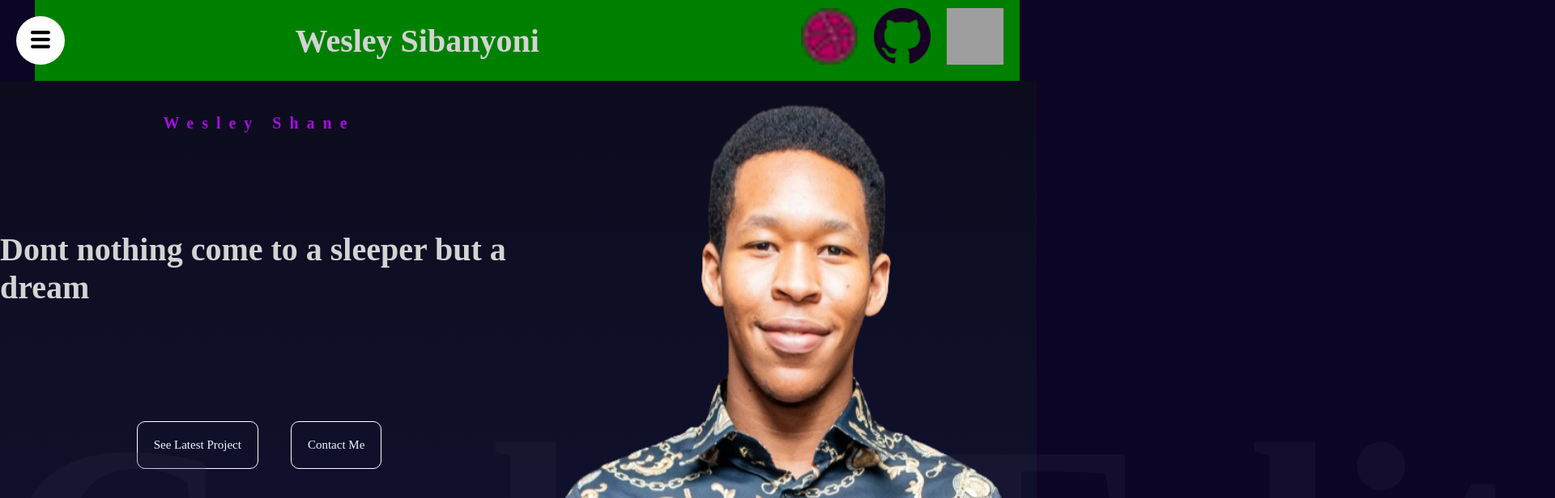
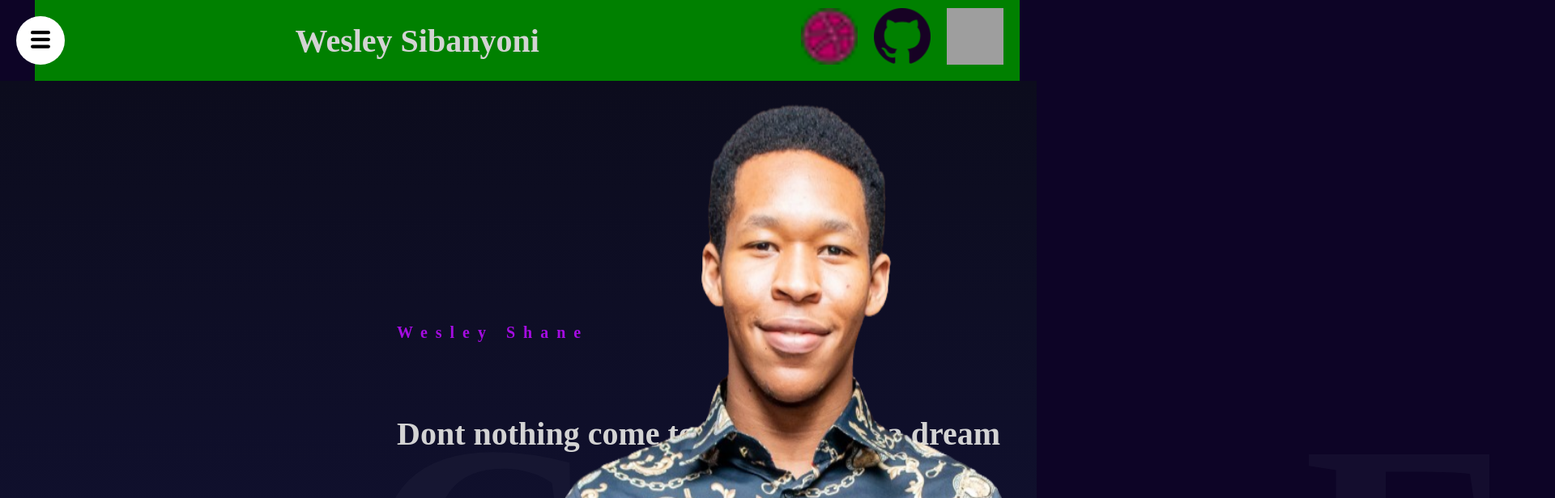
Before and after one commit to WesleySibz/Portfolio, a React (Vite) app in the folder Wes-port/: page / in a window 1280 px wide. Shown: the top 616 px of the page at 81% size, 1920 px wide, since content can reach past the window. Built offline with nearby package versions, Linux system fonts and the light colour scheme; grey boxes are pictures that could not be loaded; a web font is replaced by a local one.

Commit message:
"Updated hero component styles: added --width variable, changed display property from grid to flex, and modified text container and button styles."

```diff
--- a/Wes-port/src/Components/hero/hero.scss
+++ b/Wes-port/src/Components/hero/hero.scss
@@ -1,5 +1,6 @@
 :root{
     --height:calc(100vh - 100px);
+    --width: 100vw;
 }
 
 .hero{
@@ -11,30 +12,38 @@
         max-width: 100vw;
         height: 100%;
         margin: auto;
-        display: grid;
+        display: flex;
 
         .text-container{
-            width: 50%;
+            width: 100%;
             height: 100%;
             display: flex;
-            left: 0px;
             flex-direction: column;
-            margin-left: 0px;
-            justify-content: start;
-            gap: 40px;
+            align-content: start;
+            margin-left: 450px;
+            gap: 10px;
+            flex-wrap: wrap;
 
             h2{
                 font-size: 20px;
                 color: rgb(165, 12, 226);
                 letter-spacing: 10px;
+                margin-left: 40px;
+                margin-top: 300px;
+                margin-bottom: 40px;
             }
 
             h1{
                 font-size: 40px;
+                margin: 40px;
 
             }
 
             .buttons{
+
+                margin: 20px;
+                align-content: start;
+
                 button{
                     padding: 20px;
                     border: 1px solid white;
@@ -52,6 +61,7 @@
 
             img{
                 width: 50px;
+                margin: 40px;
             }
 
             .slindingTxtContainer{
```
